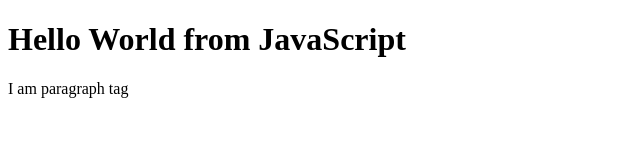
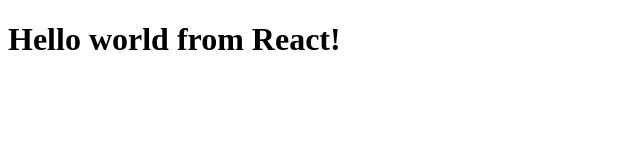
Before and after one commit to faisalmoinuddin99/namaste_react-, a plain HTML site: page index.html in a window 1280 px wide. Shown: the whole page, without its empty margins (0-640 px from the left). Drawn offline with nearby package versions, Linux system fonts and the light colour scheme.

Commit message:
Hello world from React!

```diff
--- a/index.html
+++ b/index.html
@@ -1,24 +1,26 @@
 <!DOCTYPE html>
 <html lang="en">
+
 <head>
     <meta charset="UTF-8">
     <meta http-equiv="X-UA-Compatible" content="IE=edge">
     <meta name="viewport" content="width=device-width, initial-scale=1.0">
     <title>Document</title>
 </head>
+
 <body>
+
     <div id="root"></div>
+    <script crossorigin src="https://unpkg.com/react@18/umd/react.production.min.js"></script>
+    <script crossorigin src="https://unpkg.com/react-dom@18/umd/react-dom.production.min.js"></script>
+
 
     <script>
-       const heading = document.createElement("h1")
-       heading.innerHTML = "Hello World from JavaScript"
 
-       const root = document.getElementById("root")
-       root.appendChild(heading)
-
-     const paragraph = document.createElement("p")
-     paragraph.innerHTML = "I am paragraph tag"
-     root.appendChild(paragraph)
+        const heading = React.createElement("h1", {}, "Hello world from React!")
+        const root = ReactDOM.createRoot(document.getElementById("root"))
+        root.render(heading)
     </script>
 </body>
+
 </html>
```
